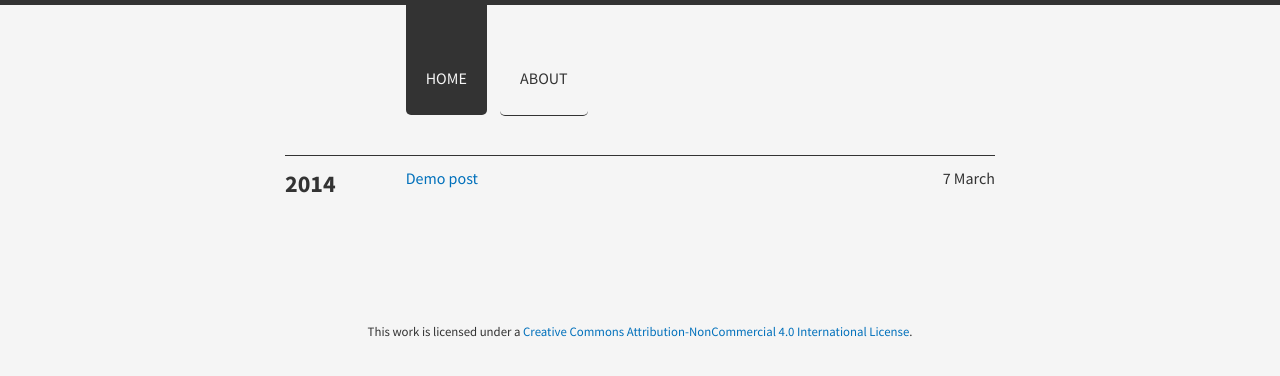
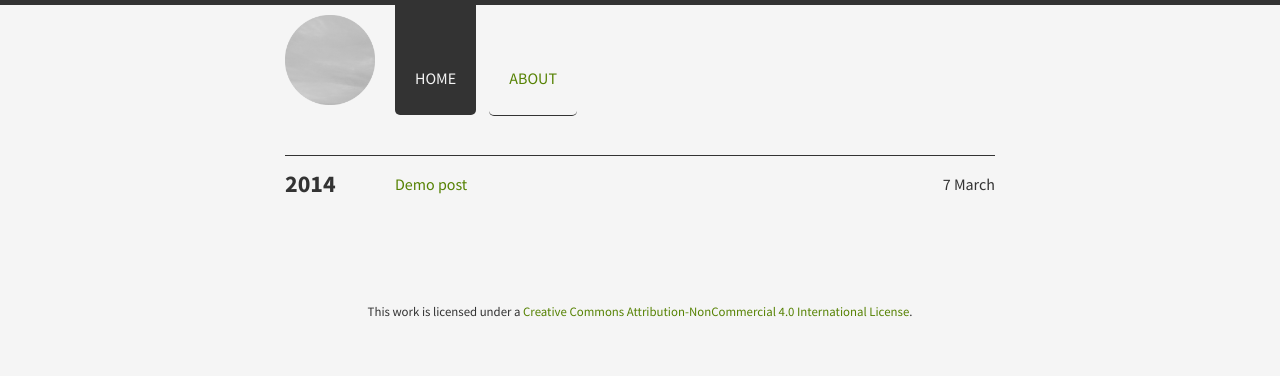
Before and after one commit to aigarsdz/brume, a Jekyll site: the page built from index.html, in a window 1280 px wide. Shown: the top 376 px of the page. Built offline with Jekyll 4.4.1, drawn with Linux system fonts in a browser that asks for light colours; nearby versions of some CDN libraries; comment, search, counter and statistics services are not loaded.

Commit message:
Updates layout using flexbox

```diff
--- a/_config.yml
+++ b/_config.yml
@@ -7,3 +7,7 @@ permalink: /:title
 
 url:
 baseurl:
+
+# Custom options:
+# color_scheme: azul|ruby|amber|avocado
+color_scheme: avocado
--- a/_includes/navigation.html
+++ b/_includes/navigation.html
@@ -1,6 +1,9 @@
-<nav class="col span_10 top-navbar">
+<nav>
   {% for link in site.data.links %}
-  <a href="{{ link.url }}" title="{{ link.title }}"
-     {% if page.title == link.title %}class="current-page"{% endif %}>{{ link.title }}</a>
+  {% if page.title == link.title %}
+  <a href="{{ link.url }}" title="{{ link.title }}" class="current">{{ link.title }}</a>
+  {% else %}
+  <a href="{{ link.url }}" title="{{ link.title }}">{{ link.title }}</a>
+  {% endif %}
   {% endfor %}
 </nav>
--- a/_layouts/default.html
+++ b/_layouts/default.html
@@ -4,13 +4,17 @@
     {% include head.html %}
   </head>
   <body>
-    <div class="container azul">
-      <header class="top row gutters{% if page.title == "Home" %} fadeInLeft animated{% endif %}">
-        <div class="col span_2 center">
-          <!-- TODO: add baseurl to the logo link -->
+    <main class="container {{ site.color_scheme }}">
+      {% if page.title == "Home" %}
+      <header class="fadeInLeft animated">
+      {% else %}
+      <header>
+      {% endif %}
+        <div>
           <a href="{{ site.url }}" id="logo" title="{{ site.title }}"
-             style="background-image: url({{site.baseurl}}/public/images/logo.png);"></a>
+             style="background-image: url({{ '/assets/images/logo.png' | relative_url }});"></a>
         </div>
+
         {% include navigation.html %}
       </header>
 
@@ -21,7 +25,7 @@
           This work is licensed under a <a rel="license" href="http://creativecommons.org/licenses/by-nc/4.0/deed.en_US">Creative Commons Attribution-NonCommercial 4.0 International License</a>.
         </p>
       </footer>
-    </div>
+    </main>
 
     <!-- scripts -->
     <script src="//ajax.googleapis.com/ajax/libs/jquery/1.10.2/jquery.min.js"></script>
--- a/assets/css/main.css
+++ b/assets/css/main.css
@@ -96,9 +96,9 @@ dd {
   width: 70%;
 }
 
-footer {
-  font-size: .8rem;
-  text-align: center;
+.container {
+  max-width: 750px;
+  padding: 0 20px;
 }
 
 /*
@@ -138,6 +138,126 @@ footer {
   color: #568203;
 }
 
+/*
+================================================================================
+  Header
+
+  Including logo and navigation.
+================================================================================
+*/
+header {
+  display: -webkit-box;
+  display: -ms-flexbox;
+  display: flex;
+}
+
+header > div {
+  -ms-flex-preferred-size: 110px;
+      flex-basis: 110px;
+  -ms-flex-negative: 0;
+      flex-shrink: 0;
+  -webkit-box-flex: 0;
+      -ms-flex-positive: 0;
+          flex-grow: 0;
+}
+
+header > nav {
+  margin-bottom: 40px;
+  height: 110px;
+}
+
+header > nav a {
+  display: inline-block;
+  color: #333;
+  padding: 66px 20px 25px;
+  margin-right: 10px;
+  margin-top: -5px;
+  text-transform: uppercase;
+  border-radius: 0 0 5px 5px;
+  border-bottom: 1px solid #333;
+  -webkit-transition: all ease-in-out .3s;
+  transition: all ease-in-out .3s;
+}
+
+header > nav a:hover,
+header > nav a.current {
+  color: #f5f5f5;
+  border-bottom: none;
+}
+
+header > nav a:hover {
+  background-color: #333;
+  transform: translateY(5px);
+}
+
+header > nav a.current {
+  background-color: #333;
+}
+
+/*
+================================================================================
+  Footer
+================================================================================
+*/
+footer {
+  font-size: .8rem;
+  text-align: center;
+}
+
+/*
+================================================================================
+  Home page main content (post list).
+================================================================================
+*/
+.archive {
+  margin-bottom: 100px;
+}
+
+.archive-item {
+  border-top: 1px solid #333;
+  padding-top: 10px;
+  margin-bottom: 10px;
+  display: -webkit-box;
+  display: -ms-flexbox;
+  display: flex;
+  -webkit-box-align: center;
+      -ms-flex-align: center;
+          align-items: center;
+}
+
+.archive-item h2 {
+  margin-bottom: 0;
+  -ms-flex-preferred-size: 110px;
+      flex-basis: 110px;
+}
+
+.archive-item > div {
+  -webkit-box-flex: 1;
+      -ms-flex-positive: 1;
+          flex-grow: 1;
+  -webkit-box-align: center;
+      -ms-flex-align: center;
+          align-items: center;
+}
+
+.archive-item article {
+  display: -webkit-box;
+  display: -ms-flexbox;
+  display: flex;
+}
+
+.archive-item article a {
+  -webkit-box-flex: 1;
+      -ms-flex-positive: 1;
+          flex-grow: 1;
+}
+
+.post-date {
+  text-align: right;
+  -ms-flex-preferred-size: 110px;
+      flex-basis: 110px;
+}
+
 /*----------------------------------------------------------------------------*/
 
 .highlight {
@@ -152,58 +272,7 @@ footer {
   font-size: .7rem;
 }
 
-.container {
-  max-width: 750px;
-  padding: 0 20px;
-}
 
-.center {
-  text-align: center;
-}
-
-.right {
-  float: right;
-  margin: 0 0 20px 20px;
-}
-
-.left {
-  float: left;
-  margin: 0 20px 20px 0;
-}
-
-.top-navbar {
-  margin-bottom: 40px;
-  height: 110px;
-}
-
-.top-navbar a {
-  display: inline-block;
-  color: #333;
-  padding: 66px 20px 25px;
-  margin-right: 10px;
-  margin-top: -5px;
-  text-transform: uppercase;
-  border-radius: 0 0 5px 5px;
-  border-bottom: 1px solid #333;
-  transition: all ease-in-out .3s;
-}
-
-.top-navbar a:hover,
-.top-navbar a.current-page {
-  color: #f5f5f5;
-  border-bottom: none;
-}
-
-.top-navbar a:hover {
-  background-color: #333;
-  transform: translateY(5px);
-}
-
-.top-navbar a.current-page {
-  background-color: #333;
-}
-
-.archive,
 .single {
   margin-bottom: 100px;
 }
@@ -218,16 +287,6 @@ footer {
   font-size: .9rem;
 }
 
-.bundle {
-  border-top: 1px solid #333;
-  padding-top: 10px;
-  margin-bottom: 10px;
-}
-
-.post-date {
-  text-align: right;
-}
-
 .not-found {
   margin-top: 150px;
   text-align: center;
@@ -236,18 +295,6 @@ footer {
 
 .not-found h1 {
   font-size: 8rem;
-}
-
-dl,
-.clearfix:before,
-.clearfix:after {
-    content: " ";
-    display: table;
-}
-
-dl,
-.clearfix:after {
-    clear: both;
 }
 
 /*============================================================================*/
--- a/index.html
+++ b/index.html
@@ -7,33 +7,45 @@ title: Home
 {% for post in site.posts %}
 {% unless post.next %}
 
-{% unless forloop.first %}</div></div>{% endunless %}
+  {% unless forloop.first %}
+    </div>
+  </div>
+  {% endunless %}
 
-  <div class="bundle row gutters fadeInDown animated">
-    <h2 class="post-year col span_2">{{ post.date | date: '%Y' }}</h2>
-    <div class="posts-by-year col span_10">
+  <div class="archive-item fadeInDown animated">
+    <h2>{{ post.date | date: '%Y' }}</h2>
+    <div>
 
 {% else %}
+
 {% capture year %}{{ post.date | date: '%Y' }}{% endcapture %}
-{% capture nyear %}{{ post.next.date | date: '%Y' }}{% endcapture %}
-{% if year != nyear %}
+{% capture next_year %}{{ post.next.date | date: '%Y' }}{% endcapture %}
 
-{% unless forloop.first %}</div></div>{% endunless %}
+{% if year != next_year %}
 
-  <div class="bundle row gutters fadeInDown animated">
-    <h2 class="post-year col span_2">{{ post.date | date: '%Y' }}</h2>
-    <div class="posts-by-year col span_10">
+  {% unless forloop.first %}
+    </div>
+  </div>
+  {% endunless %}
+
+  <div class="archive-item fadeInDown animated">
+    <h2>{{ post.date | date: '%Y' }}</h2>
+    <div>
+
 {% endif %}
 {% endunless %}
 
-  <article class="row gutters">
-    <a href="{{ site.baseurl }}{{ post.url }}" title="{{ post.title }}" class="col span_8">{{ post.title }}</a>
-    <div class="post-date col span_4">
+  <article>
+    <a href="{{ post.url | absolute_url }}" title="{{ post.title }}">{{ post.title }}</a>
+    <div class="post-date">
       <time datetime="{{ post.date | date: '%Y-%m-%d' }}">{{ post.date | date: "%-d %B" }}</time>
     </div>
   </article>
 
-{% if forloop.last %}</div></div>{% endif %}
+  {% if forloop.last %}
+    </div>
+  </div>
+  {% endif %}
 
 {% endfor %}
 </section>
```
